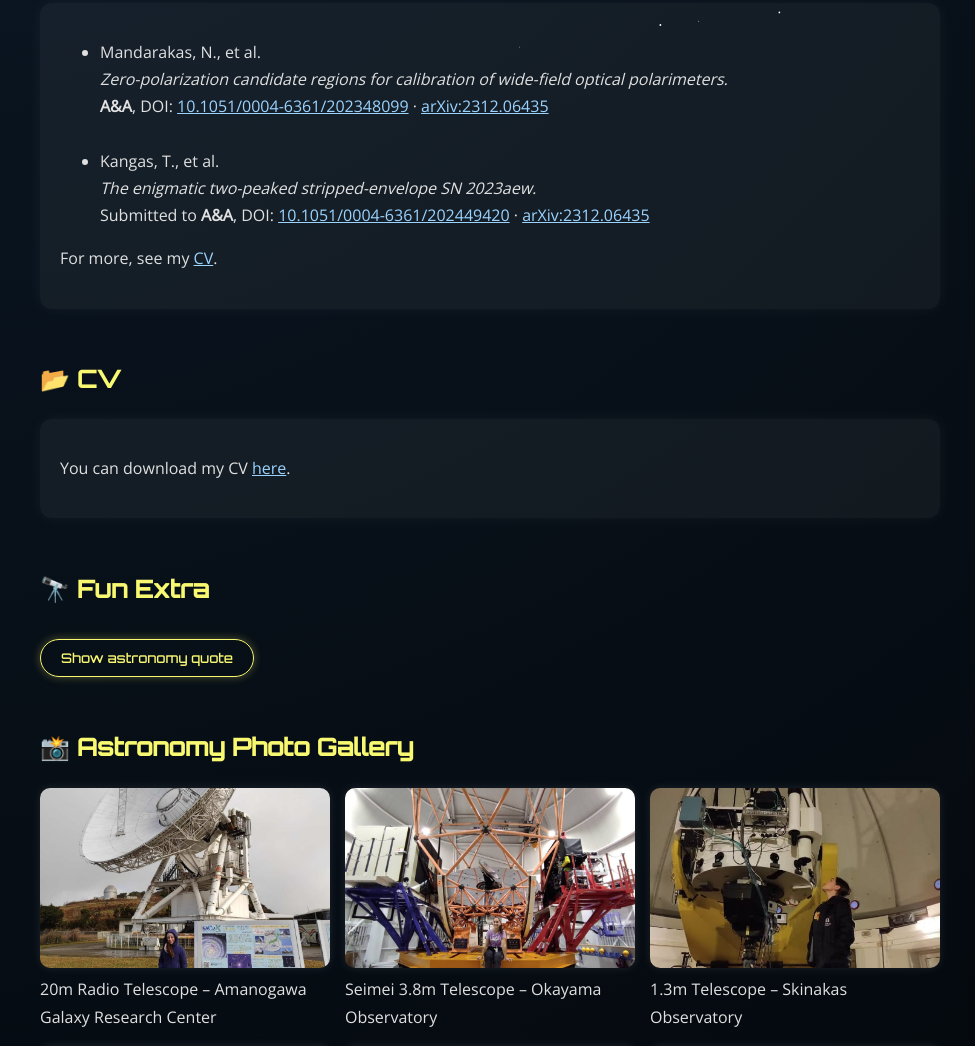
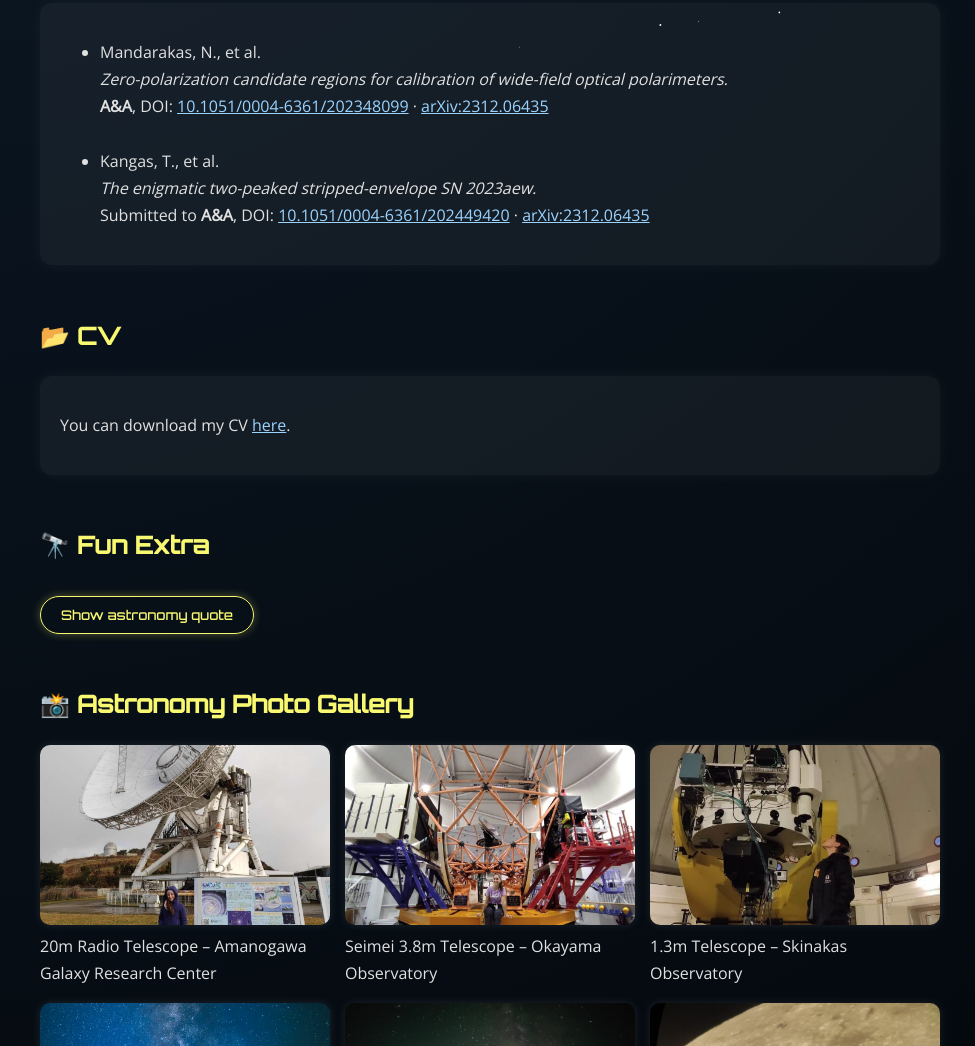
Before and after one commit to elenikt/elenikt.github.io, a plain HTML site: page index.html in a window 1280 px wide. Shown: the part 750-1796 px from the top of the page, without its empty margins (150-1125 px from the left). Drawn offline with nearby package versions, Linux system fonts and the light colour scheme.

Commit message:
Update index.html

```diff
--- a/index.html
+++ b/index.html
@@ -408,8 +408,6 @@ form textarea:focus {
         Submitted to <strong>A&A</strong>, DOI: <a href="https://doi.org/10.1051/0004-6361/202449420" target="_blank">10.1051/0004-6361/202449420</a> ·
         <a href="https://arxiv.org/abs/2312.06435" target="_blank">arXiv:2312.06435</a>
       </li>
-    </ul>
-    <p>For more, see my <a href="Your-CV.pdf" target="_blank">CV</a>.</p>
   </div>
 </div>
 
```
